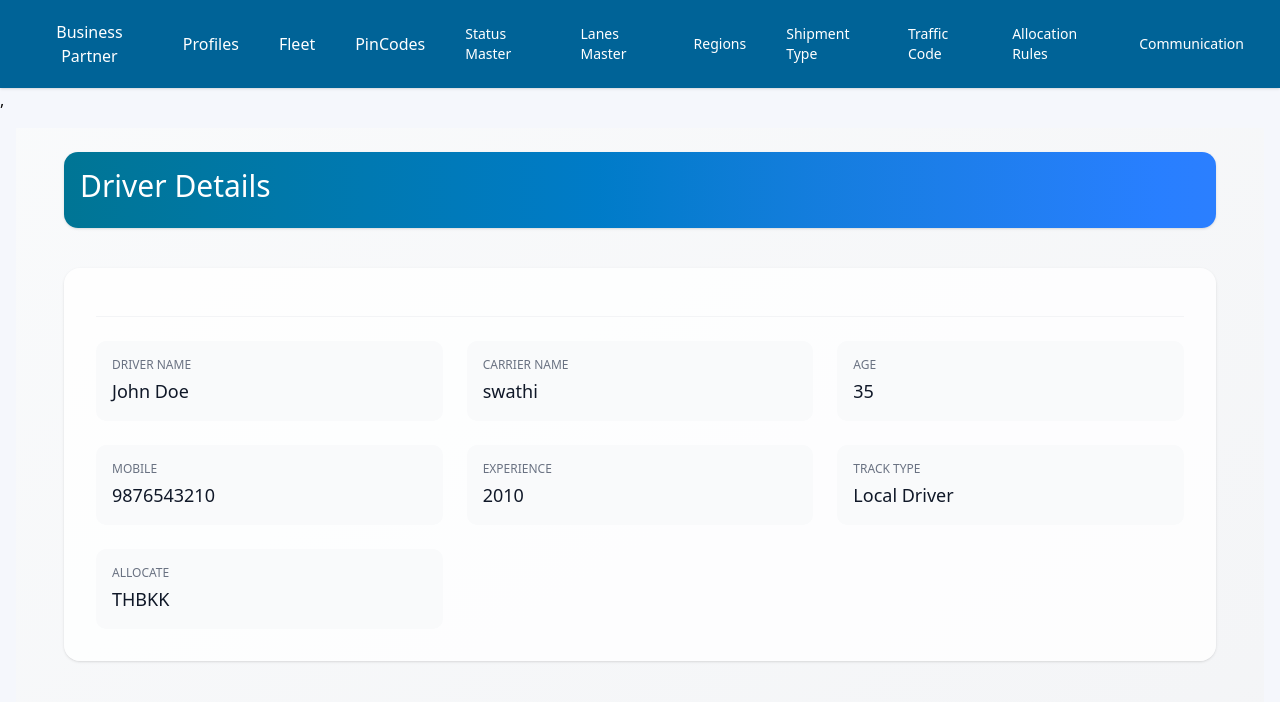
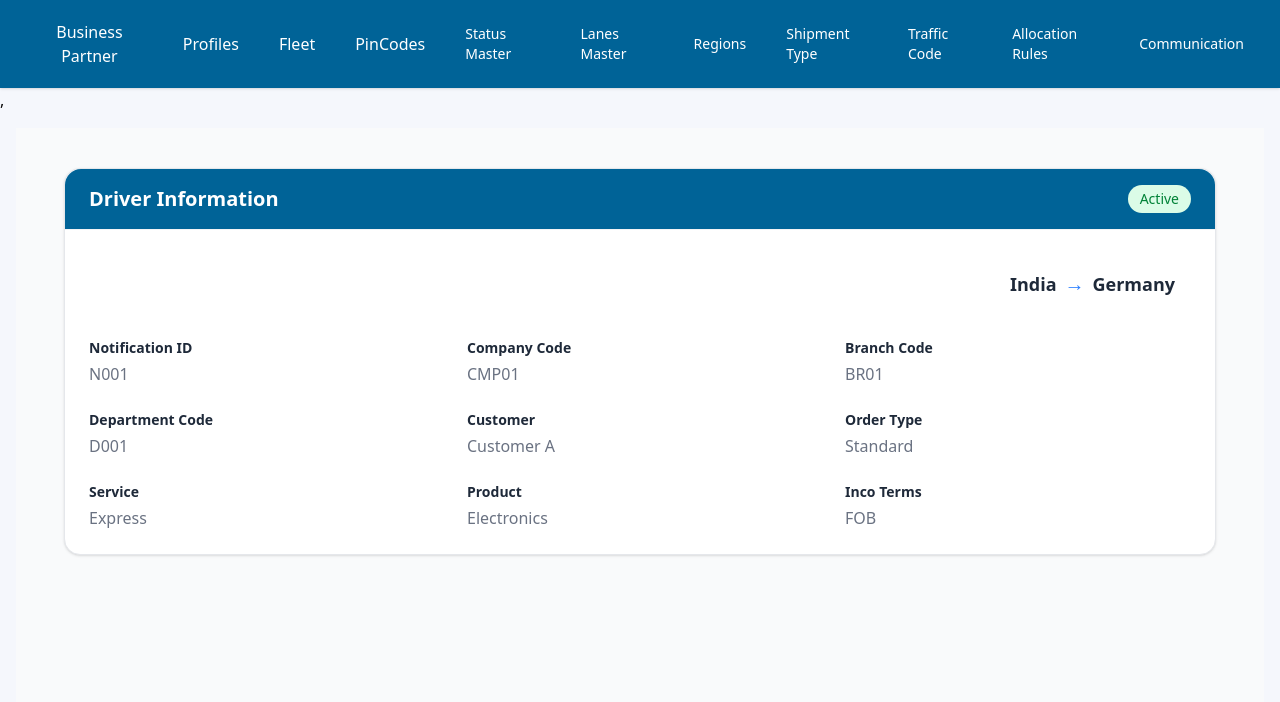
Before and after one commit to rohit24-creator/devdemo_sharedrepo, a Next.js app: page /views/viewpage in a window 1280 px wide. Shown: the top 702 px of the page. Built offline with nearby package versions, Linux system fonts and the light colour scheme.

Commit message:
updated the view page code

```diff
--- a/components/ui/reusableComponent/reusableview.js
+++ b/components/ui/reusableComponent/reusableview.js
@@ -4,43 +4,97 @@ import React from "react"
 
 export default function ReusableViewAccordion({ sections = [] }) {
     return (
-        <div className="min-h-screen bg-gradient-to-br from-gray-50 to-gray-100 p-6">
-            {/* Header */}
-            <div className="max-w-6xl mx-auto mb-10">
-                <div className="bg-gradient-to-r from-cyan-700 to-blue-500 rounded-xl px-4 py-4 shadow">
-                    <h1 className="text-3xl text-white mb-2">Driver Details</h1>
-                    {/* <p className="text-blue-100 text-lg">Complete vehicle information and specifications</p> */}
+        <div className="min-h-screen bg-gray-50 py-10 px-4">
+            {/* Page Header */}
+            {/* <div className="max-w-6xl mx-auto mb-10">
+                <div className="bg-gradient-to-r from-blue-800 to-cyan-600 rounded-xl px-6 py-6 shadow-lg">
+                    <h1 className="text-4xl font-bold text-white">Driver Details</h1>
+                </div>
+            </div> */}
+
+            {/* Sections */}
+            <div className="max-w-6xl mx-auto space-y-12">
+                {[0, 1].map((index) => {
+                    const section = sections[index];
+                    if (!section) return null;
+
+                    const fields = section.fields || [];
+
+                    // Extract special fields
+                    const fromCountry = fields.find(f => f.label.toLowerCase() === "from country");
+                    const toCountry = fields.find(f => f.label.toLowerCase() === "to country");
+                    const statusField = fields.find(f => f.label.toLowerCase() === "status");
+
+                    // Filter out the ones already used
+                    const remainingFields = fields.filter(
+                        f =>
+                            f.label.toLowerCase() !== "from country" &&
+                            f.label.toLowerCase() !== "to country" &&
+                            f.label.toLowerCase() !== "status"
+                    );
+
+                    return (
+                        <div key={index} className="bg-white rounded-2xl shadow-sm border border-gray-200">
+                            {/* Section Title + Status badge */}
+                            <div className="flex items-center justify-between px-6 py-4 border-b border-gray-100  bg-[#006397] rounded-t-2xl">
+                                <h2 className="text-xl text-gray-800 font-semibold text-white">
+                                    {section.title || `Section ${index + 1}`}
+                                </h2>
+                                {statusField?.value && (
+                                    <span
+                                        className={`px-3 py-1 text-sm rounded-full font-medium ${
+                                            statusField.value.toLowerCase() === "active"
+                                                ? "bg-green-100 text-green-700"
+                                                : "bg-red-100 text-red-700"
+                                        }`}
+                                    >
+                                        {statusField.value}
+                                    </span>
+                                )}
+                            </div>
+
+                            {/* Section Body */}
+                            <div className="px-6 py-6 space-y-6">
+                                {/* Country Route */}
+                                {fromCountry && toCountry && (
+                                    <div className="flex flex-col sm:flex-row items-center justify-between rounded-md p-4">
+                                        <span className="text-sm text-gray-600 mb-2 sm:mb-0 font-medium">
+
+                                        </span>
+                                        <div className="flex items-center gap-2 text-lg font-semibold text-gray-800">
+                                            <span>{fromCountry.value}</span>
+                                            <span className="text-xl text-blue-500">→</span>
+                                            <span>{toCountry.value}</span>
                                         </div>
                                     </div>
+                                )}
 
-            {/* Main Content: 1 Section, 3 Columns */}
-            <div className="max-w-6xl mx-auto">
-                {sections[0] && (
-                    <div className="bg-white/80 rounded-2xl shadow p-8">
-                        <div className="mb-6 border-b border-gray-100 pb-4">
-                            {/* <span className="text-xl text-gray-800">{sections[0].title}</span> */}
+                                {/* Remaining Fields Grid */}
+                                <div className="grid grid-cols-1 sm:grid-cols-2 lg:grid-cols-3 gap-x-8 gap-y-6">
+                                    {remainingFields.length > 0 ? (
+                                        remainingFields.map((field, idx) => (
+                                            <div key={idx} className="space-y-1">
+                                                <div className="text-sm text-gray-800 font-semibold font-medium">
+                                                    {field.label}
                                                 </div>
-                        {sections[0].fields && sections[0].fields.length > 0 ? (
-                            <div className="grid grid-cols-1 md:grid-cols-3 gap-6">
-                                {sections[0].fields.map((field, idx) => (
-                                    <div key={idx} className="bg-gray-50 rounded-lg p-4 flex flex-col">
-                                        <span className="text-xs text-gray-500 uppercase mb-1">
-                                            {field.label}
-                                        </span>
-                                        <span className="text-lg text-gray-900">
-                                            {field.value || <span className="text-gray-400 italic">N/A</span>}
-                                        </span>
+                                                <div className="text-base text-gray-500 font-normal">
+                                                    {field.value || (
+                                                        <span className="text-gray-300 italic">N/A</span>
+                                                    )}
                                                 </div>
-                                ))}
                                             </div>
+                                        ))
                                     ) : (
-                            <div className="text-center text-gray-400 italic py-8">
-                                No data available
-                            </div>
-                        )}
+                                        <div className="text-center text-gray-400 italic py-10 col-span-full">
+                                            No other data available
                                         </div>
                                     )}
                                 </div>
                             </div>
-    )
+                        </div>
+                    );
+                })}
+            </div>
+        </div>
+    );
 }
--- a/public/vehicle12.json
+++ b/public/vehicle12.json
@@ -1,35 +1,46 @@
 {
   "headers": [
-    { "accessorKey": "name", "header": "Driver Name" },
-    { "accessorKey": "carriername", "header": "Carrier Name" },
-        { "accessorKey": "age", "header": "Age" },
-    { "accessorKey": "contact", "header": "Mobile" },
-        { "accessorKey": "drivingSince", "header": "Experience" },
-    { "accessorKey": "tracktype", "header": "Track Type" },
-        { "accessorKey": "allocate", "header": "Allocate" }
-
-
+    { "accessorKey": "notificationId", "header": "Notification ID" },
+    { "accessorKey": "companyCode", "header": "Company Code" },
+    { "accessorKey": "branchCode", "header": "Branch Code" },
+    { "accessorKey": "departmentCode", "header": "Department Code" },
+    { "accessorKey": "customer", "header": "Customer" },
+    { "accessorKey": "orderType", "header": "Order Type" },
+    { "accessorKey": "service", "header": "Service" },
+    { "accessorKey": "product", "header": "Product" },
+    { "accessorKey": "incoTerms", "header": "Inco Terms" },
+    { "accessorKey": "fromCountry", "header": "From Country" },
+    { "accessorKey": "toCountry", "header": "To Country" },
+    { "accessorKey": "status", "header": "Status" }
   ],
   "rows": [
     {
-      "name": "John Doe",
-      "carriername": "swathi",
-      "contact": "9876543210",
-      "allocate": "THBKK",
-      "licenceNumber": "LIC001",
-      "tracktype": "Local Driver",
-      "age": "35",
-      "drivingSince": "2010"
+      "notificationId": "N001",
+      "companyCode": "CMP01",
+      "branchCode": "BR01",
+      "departmentCode": "D001",
+      "customer": "Customer A",
+      "orderType": "Standard",
+      "service": "Express",
+      "product": "Electronics",
+      "incoTerms": "FOB",
+      "fromCountry": "India",
+      "toCountry": "Germany",
+      "status": "Active"
     },
     {
-      "name": "Jane Smith",
-      "carriername": "Pattaya",
-      "contact": "9123456789",
-      "allocate": "THKN",
-      "licenceNumber": "LIC002",
-      "tracktype": "Global Driver",
-      "age": "42",
-      "drivingSince": "2008"
+      "notificationId": "N002",
+      "companyCode": "CMP02",
+      "branchCode": "BR02",
+      "departmentCode": "D002",
+      "customer": "Customer B",
+      "orderType": "Premium",
+      "service": "Regular",
+      "product": "Furniture",
+      "incoTerms": "CIF",
+      "fromCountry": "USA",
+      "toCountry": "India",
+      "status":"Active"
     }
   ]
 }
```
Lines whose indentation alone changed are shown as unchanged.
